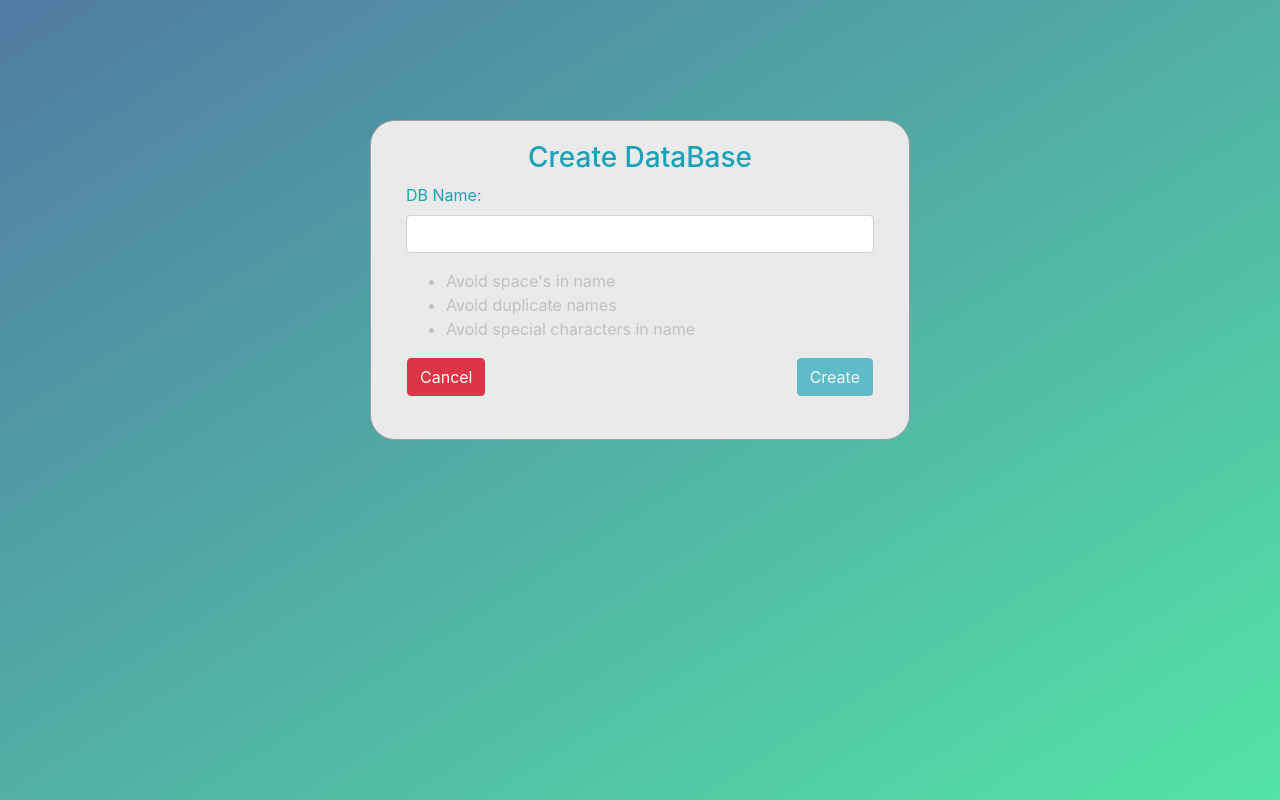
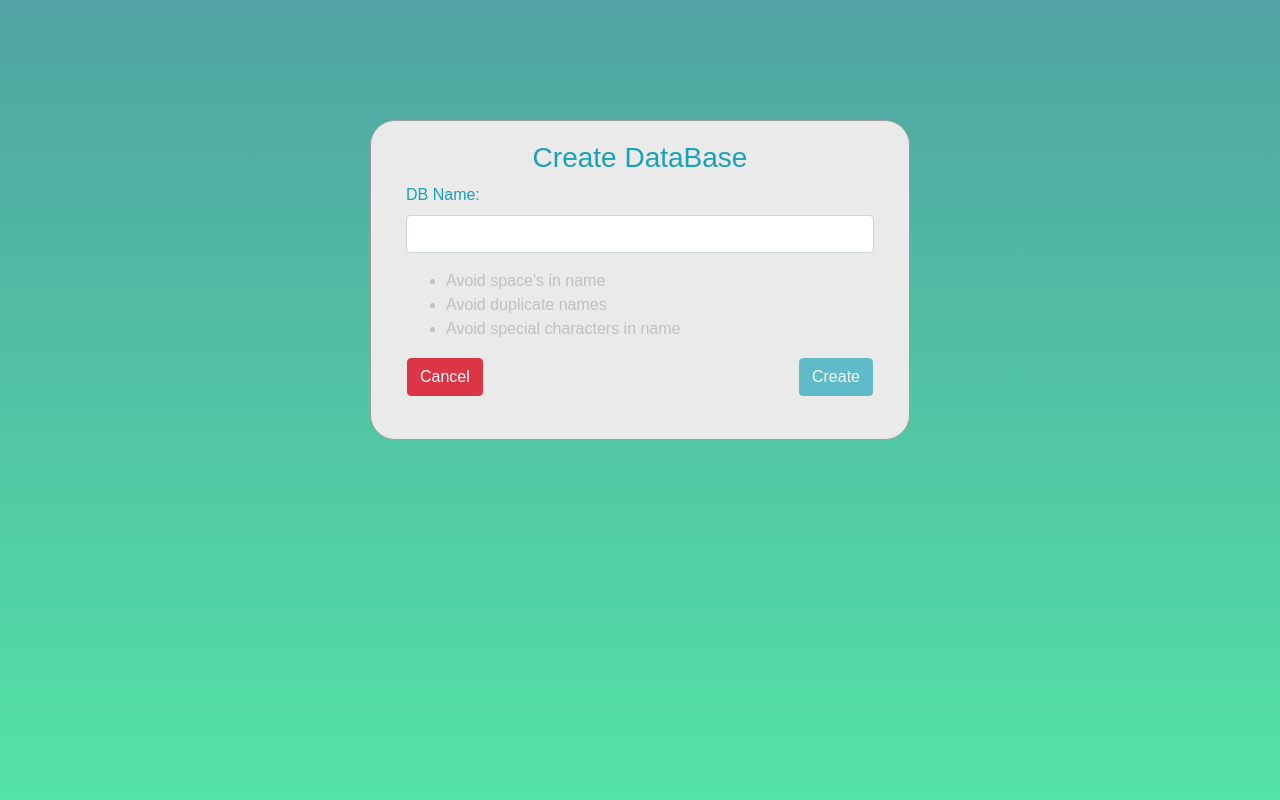
Before and after one commit to adiralashiva8/robotframework-historic, a Flask app: page /newdb in a window 1280 px wide. Run offline with Flask 2, Linux system fonts and the light colour scheme; some libraries are stand-ins or nearby versions.

Commit message:
Fixed #1, #2, #3 failures

```diff
--- a/robotframework_historic/app.py
+++ b/robotframework_historic/app.py
@@ -36,11 +36,11 @@ def add_db():
         try:
             cursor.execute("Create DATABASE IF NOT EXISTS %s;" % db_name)
             use_db(cursor, db_name)
-            cursor.execute("CREATE TABLE IF NOT EXISTS results(ID int not null auto_increment primary key, DATE text, NAME text, TOTAL int, PASSED int, FAILED int, TIME int)")
-            cursor.execute("CREATE TABLE IF NOT EXISTS test_results(ID int, TESTCASE text, STATUS text, TIME int, MESSAGE text)")
+            cursor.execute("CREATE TABLE IF NOT EXISTS results(ID int not null auto_increment primary key, DATE text, NAME text, TOTAL int, PASSED int, FAILED int, TIME float(8,2))")
+            cursor.execute("CREATE TABLE IF NOT EXISTS test_results(ID int, TESTCASE text, STATUS text, TIME float(8,2), MESSAGE text)")
             mysql.commit()
-        except Exception:
-            print(Exception)
+        except Exception as e:
+            print(str(e))
 
         finally:
             return redirect(url_for('home'))
--- a/robotframework_historic/templates/newdb.html
+++ b/robotframework_historic/templates/newdb.html
@@ -10,11 +10,19 @@
     <link href="//maxcdn.bootstrapcdn.com/bootstrap/4.1.1/css/bootstrap.min.css" rel="stylesheet" id="bootstrap-css">
     <link rel="stylesheet" href="https://cdnjs.cloudflare.com/ajax/libs/font-awesome/4.7.0/css/font-awesome.min.css">
     <style type="text/css">
+
         body {
+            font-family: 'Source Sans Pro', sans-serif;
+            font-weight: 300;
+            background: -moz-linear-gradient(top bottom right,  #507ba3 0%, #53e3a6 100%);
+            background: -webkit-gradient(linear, left top, left bottom, from(#50a3a2), to(#53e3a6));
+            left: 0;
+            width: 100%;
+            height: 100%;
+            overflow: hidden;
+            color: white;
             margin: 0;
             padding: 0;
-            background: -webkit-gradient(linear, left top, right bottom, from(#50a3a2), to(#53e3a6));
-            background: linear-gradient(to bottom right, #507ba3 0%, #53e3a6 100%);
             height: 100vh;
         }
 
--- a/setup.py
+++ b/setup.py
@@ -2,7 +2,7 @@ from setuptools import find_packages, setup
 
 setup(
       name='robotframework-historic',
-      version="0.1.0",
+      version="0.1.1",
       description='Custom report to display robotframework historical execution records',
       long_description='Robotframework Historic is custom report to display historical execution records using MySQL + Flask',
       classifiers=[
```
Also changed, not shown: robotframework_historic/templates/dashboard.html (+7 -7 lines), robotframework_historic/templates/home.html (+8 -4 lines), robotframework_historic/templates/index.html (+4 -4 lines), robotframework_historic/templates/redirect.html (+3 -4 lines).
